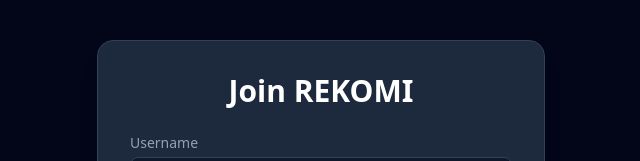
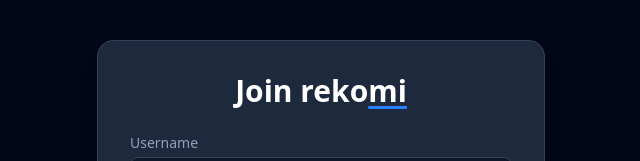
Before and after one commit to oceven/rekomi, a React (Vite) app: page / in a window 1280 px wide. Both pictures are taken after a click on the button "Don't have an account? Sign Up". Shown: the part 122-283 px from the top of the page, without its empty margins (319-959 px from the left). Built offline with nearby package versions, Linux system fonts and the light colour scheme; no server answers.

Commit message:
Update Logo

```diff
--- a/src/components/SignUp.jsx
+++ b/src/components/SignUp.jsx
@@ -25,7 +25,9 @@ const SignUp = () => {
 
     return (
         <div className="max-w-md w-full bg-slate-800 p-8 rounded-2xl border border-slate-700 shadow-xl">
-      <h2 className="text-3xl font-bold text-white mb-6 text-center">Join REKOMI</h2>
+            <h2 className="text-3xl font-bold text-white mb-6 text-center">
+                Join reko<span className="underline decoration-blue-500 underline-offset-4">mi</span>
+            </h2>
 
             <form onSubmit={handleSignUp} className="space-y-4">
                 <div>
--- a/src/components/ui/Header.jsx
+++ b/src/components/ui/Header.jsx
@@ -52,7 +52,7 @@ const Header = ({
         onClick={() => navigate('/')}
         className="text-xl font-bold text-white tracking-tight cursor-pointer hover:text-blue-400 transition-colors"
       >
-        rekomi
+        reko<span className="underline decoration-blue-500 underline-offset-4">mi</span>
       </h1>
 
       {/* Search Section */}
```
Lines whose indentation alone changed are shown as unchanged.
